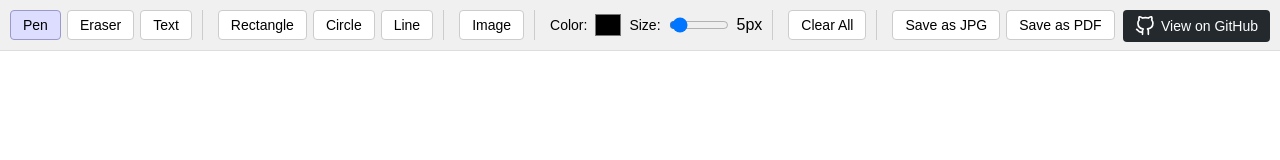
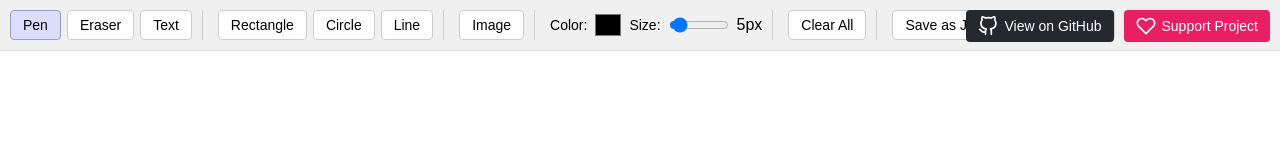
Before and after one commit to tandukuda/Blankly, a plain HTML site: page index.html in a window 1280 px wide. Drawn offline with Linux system fonts and the light colour scheme.

Commit message:
Update index.html

```diff
--- a/index.html
+++ b/index.html
@@ -154,28 +154,44 @@
             color: #666;
             text-align: center;
         }
-        .github-link {
+        .top-buttons {
     position: absolute;
     top: 10px;
     right: 10px;
     display: flex;
+    gap: 10px;
+    z-index: 10;
+}
+
+.github-link, .donate-link {
+    display: flex;
     align-items: center;
     gap: 6px;
     padding: 6px 12px;
-    background-color: #24292e;
     color: white;
     border-radius: 4px;
     text-decoration: none;
     font-size: 14px;
-    z-index: 10;
     transition: background-color 0.2s;
+}
+
+.github-link {
+    background-color: #24292e;
 }
 
 .github-link:hover {
     background-color: #1a1e22;
 }
 
-.github-icon {
+.donate-link {
+    background-color: #e91e63;
+}
+
+.donate-link:hover {
+    background-color: #c2185b;
+}
+
+.github-icon, .donate-icon {
     width: 20px;
     height: 20px;
 }
@@ -183,12 +199,20 @@
 </head>
 <body>
     <div class="container">
+        <div class="top-buttons">
     <a href="https://github.com/tandukuda/blankly" class="github-link" target="_blank">
         <svg class="github-icon" xmlns="http://www.w3.org/2000/svg" viewBox="0 0 24 24" fill="none" stroke="currentColor" stroke-width="2" stroke-linecap="round" stroke-linejoin="round">
             <path d="M9 19c-5 1.5-5-2.5-7-3m14 6v-3.87a3.37 3.37 0 0 0-.94-2.61c3.14-.35 6.44-1.54 6.44-7A5.44 5.44 0 0 0 20 4.77 5.07 5.07 0 0 0 19.91 1S18.73.65 16 2.48a13.38 13.38 0 0 0-7 0C6.27.65 5.09 1 5.09 1A5.07 5.07 0 0 0 5 4.77a5.44 5.44 0 0 0-1.5 3.78c0 5.42 3.3 6.61 6.44 7A3.37 3.37 0 0 0 9 18.13V22"></path>
         </svg>
         View on GitHub
     </a>
+    <a href="https://ko-fi.com/tandukuda" class="donate-link" target="_blank">
+        <svg class="donate-icon" xmlns="http://www.w3.org/2000/svg" viewBox="0 0 24 24" fill="none" stroke="currentColor" stroke-width="2" stroke-linecap="round" stroke-linejoin="round">
+            <path d="M20.84 4.61a5.5 5.5 0 0 0-7.78 0L12 5.67l-1.06-1.06a5.5 5.5 0 0 0-7.78 7.78l1.06 1.06L12 21.23l7.78-7.78 1.06-1.06a5.5 5.5 0 0 0 0-7.78z"></path>
+        </svg>
+        Support Project
+    </a>
+</div>
         <div class="toolbar">
             <div class="toolbar-section">
                 <button id="pen-tool" class="tool-btn active">Pen</button>
```
Lines whose indentation alone changed are shown as unchanged.
